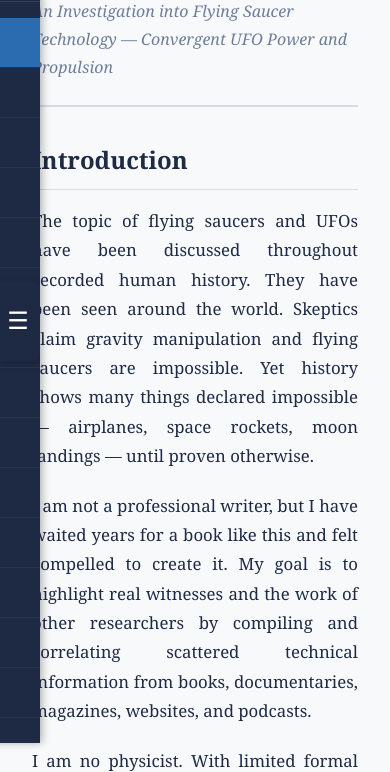
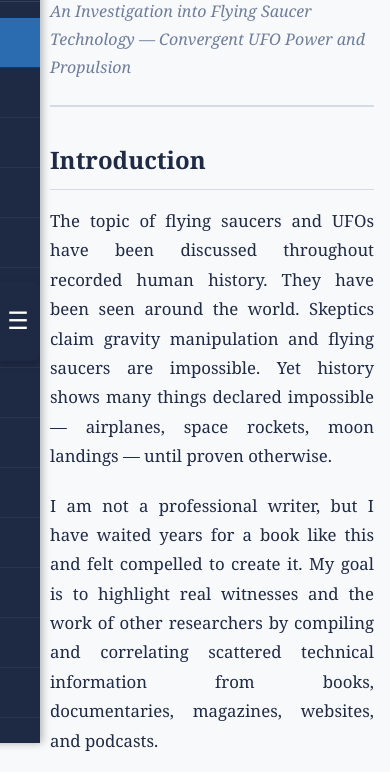
Before and after one commit to Brinven/bluefilesreport, a plain HTML site: page read.html in a window 390 px wide. Shown: the part 101-873 px from the top of the page. Drawn offline with Linux system fonts and the light colour scheme.

Commit message:
Add !important to mobile content padding to override base styles

```diff
--- a/read.html
+++ b/read.html
@@ -72,7 +72,7 @@
 
       .content {
         margin-left: 0;
-        padding: 3rem 1rem 3rem 50px;
+        padding: 3rem 1rem 3rem 50px !important;
       }
 
       .close-sidebar {
```
